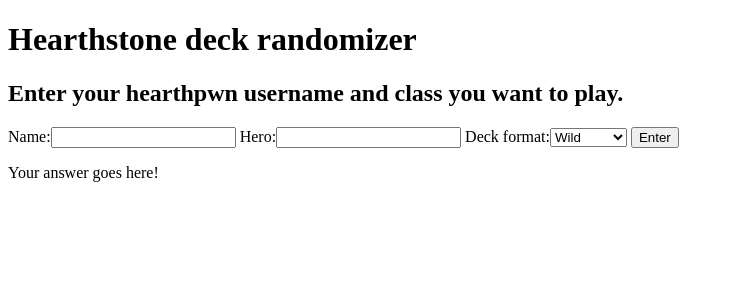
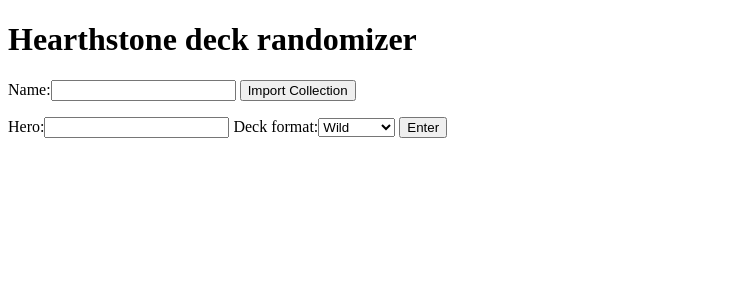
Before and after one commit to Birath/hearthstone-deck-randomizer, a Django app: page / in a window 1280 px wide. Shown: the top 300 px of the page, without its empty margins (0-734 px from the left). Run offline with Django 3.2, Linux system fonts and the light colour scheme; some libraries are stand-ins or nearby versions.

Commit message:
Finished work on updating deck without reloading

```diff
--- a/deck_randomizer/views.py
+++ b/deck_randomizer/views.py
@@ -1,14 +1,16 @@
 import random
 import time
+
+from django.http import JsonResponse
+from django.shortcuts import render
+from hearthstone import deckstrings
+from hearthstone.enums import FormatType
 
 from deck_randomizer.forms import FormatForm, NameForm, HeroForm
 from deck_randomizer.models import Card
 from deck_randomizer.utils import hearthpwn_scarper, \
-    get_current_standard_sets, create_dbfid_deck, get_filtered_collection
-from django.http import HttpResponseRedirect, JsonResponse
-from django.shortcuts import render
-from hearthstone import deckstrings
-from hearthstone.enums import FormatType
+    get_current_standard_sets, create_dbfid_deck, get_filtered_collection, \
+    get_amount_of_cards
 
 
 # Create your views here.
@@ -18,32 +20,15 @@
         name_form = NameForm()
         format_form = FormatForm()
         context = {
-            "no_collection": True,
             "name_form": name_form,
             "format_form": format_form,
             "hero_form": hero_form
         }
         return render(request, "index.html", context)
-        # else:
-        #     hero_form = HeroForm(request.POST)
-        #     name_form = NameForm(request.POST)
-        #     format_form = FormatForm(request.POST)
-        #     forms = [hero_form, name_form, format_form]
-        #     if all(map(lambda x: x.is_valid(), forms)):
-        #         request.session["user_name"] = name_form.cleaned_data['name']
-        #         request.session['hero'] = hero_form.cleaned_data['hero']
-        #         request.session['format'] = format_form.cleaned_data['deck_format']
-        #         return HttpResponseRedirect('/deck/')
 
 
 def generate_deck(request):
-    print()
-    # hearthpwn_user_name = request.session.get('user_name')
-    # desired_class = request.session.get('hero')
-    # Format is stored in list, so we have to turn it to a string
-    # deck_format = request.session.get('format')[0]
 
-    hearthpwn_user_name = request.GET.get('name')
     desired_class = request.GET.get('hero')
     deck_format = request.GET.get('format')
 
@@ -52,14 +37,8 @@
     else:
         deck_format = FormatType.FT_WILD
 
-    # Get collection from session if possible, saves time due to no request
-    # if not request.session.get('full_collection', default=False):
-    print("Getting collection from Hearthpwn")
-    full_collection = hearthpwn_scarper(hearthpwn_user_name)
-    request.session["full_collection"] = full_collection
-    # else:
-    #    print("Getting collection from session")
-    #    full_collection = request.session.get("full_collection")
+    print("Getting collection from session")
+    full_collection = request.session.get("full_collection")
 
     hero_collection = get_filtered_collection(full_collection, desired_class)
     hero_id = {"priest": 813, "warrior": 7, "rogue": 930, "mage": 637,
@@ -76,11 +55,8 @@
                          "Kobolds & Catacombs"]
 
     filtered_collection = []
-    # Get card data from the database by card name
-    # card[0] name of card, card[1] amount of copies owned
     time_before = int(round(time.time() * 1000))
     for card in hero_collection:
-        print("Card", type(card[0]))
         card_object = Card.objects.get(name__exact=card[0])
         # Only add cards from standard format if standard format is chosen
         if deck_format == FormatType.FT_STANDARD and card_object.set \
@@ -92,9 +68,6 @@
                 filtered_collection += [[card_object.name,
                                          card_object.img_url, card[1],
                                          card_object.dbfId]] * 2
-                # filtered_collection.append([card_object.name,
-                #                             card_object.img_url,
-                #                             card[1], card_object.dbfId])
             else:
                 filtered_collection.append([card_object.name,
                                             card_object.img_url,
@@ -103,10 +76,6 @@
 
     # Create a deck by picking 30 random cards
     random_deck = random.sample(filtered_collection, 30)
-    # Debug
-    # with open("random_deck.txt", "+w") as f:
-    #     for card in random_deck:
-    #         f.write(card[0] + "\n")
 
     # Creates the deckstring the hearthstone python module
     db_deck = create_dbfid_deck(random_deck)
@@ -124,6 +93,24 @@
     return render(request, "deck.html", context)
 
 
+def import_collection(request):
+    name = request.GET.get('name')
+    full_collection = hearthpwn_scarper(name)
+    if full_collection is False:
+        answer = "Could not import collection. Make sure that your " \
+                 "collection is set to public and try again "
+
+    else:
+        request.session["full_collection"] = full_collection
+        cards_owned = get_amount_of_cards(full_collection)
+        answer = "Imported {} cards from {}'s collection".format(cards_owned,
+                                                                 name)
+    data = {
+        "response": answer
+    }
+    return JsonResponse(data)
+
+
 def update_test(request):
     # https://stackoverflow.com/questions/45906858/update-dom-without-reloading-the-page-in-django
     print("I got here")
--- a/hearthstone_deck_randomizer/urls.py
+++ b/hearthstone_deck_randomizer/urls.py
@@ -22,5 +22,7 @@
     url(r'^$', views.index, name="index"),
     url(r'^index', views.index, name="index"),
     url(r'^deck', views.generate_deck, name='generate_deck'),
-    url(r'^submit', views.update_test, name='update')
+    url(r'^submit', views.update_test, name='update'),
+    url(r'^import_collection', views.import_collection,
+        name='import_collection')
 ]
--- a/templates/deck.html
+++ b/templates/deck.html
@@ -9,7 +9,6 @@
         <p>{{ deckstring }}</p>
         {% for card_name, card_url, card_amount, card_id in cards %}
             <p>{{ card_name }}, {{ card_amount }}</p>
-            <img src="{{ card_url }}" />
         {% endfor %}
 
     {% endif %}
--- a/templates/index.html
+++ b/templates/index.html
@@ -6,21 +6,18 @@
 </head>
 <body>
     <h1>Hearthstone deck randomizer</h1>
-    {% if no_collection %}
-        <h2>Enter your hearthpwn username and class you want to play.</h2>
+    <form>
+        {% csrf_token %}
+        {{ name_form }}
+        <input type="button" value="Import Collection" id="import-collection"/>
+    </form>
+    <p id="import-response"></p>
     <form>
         {% csrf_token  %}
-           {% comment %}  <input type="text" name="user_name" id="user_name" size="21" maxlength="150" />
-            <input type="text" name="class" id="class" size="21" maxlength="150" /> {% endcomment %}
-            {{ name_form }}
         {{ hero_form }}
         {{ format_form }}
        <input type="button" value="Enter" id="submit"/>
-{#             <button type="button" id=“sender”>Send data</button><br>#}
     </form>
-    {% endif %}
-    <p id="update_text">Your answer goes here!</p>
-
     <div id="deck">
         {% include 'deck.html' %}
     </div>
@@ -35,37 +32,41 @@
 </body>
 
 <script>
+    $('#import-collection').click(function () {
+        event.preventDefault();
+        console.log('Importing collection');
+        document.getElementById('import-response').innerHTML = "Importing collection...";
+        $.ajax({
+            url: 'import_collection',
+            data: {
+                'name':  $('#id_name').val()
+            },
+            dataType: 'json',
+            success: function (data) {
+                document.getElementById('import-response').innerHTML = data['response']
+            }
+        })
+
+    });
+    // Sends chosen class and format to the server and which generate
+    // and returns a deck which is rendered
     $('#submit').click(function () {
         event.preventDefault();
         console.log('Clicked');
         $.ajax({
             url: 'deck',
             data: {
-                'name' : $('#id_name').val(),
                 'hero' : $('#id_hero').val(),
                 'format' : $('#id_deck_format').val()
             },
             dataType: 'html',
             success: function (data) {
                 console.log('Loading html');
-                $('#deck').html('').load(
-                    "/deck"
-                )
-                //document.getElementById('update_text').innerHTML = data['response'];
+                $('#deck').html(data)
+
             }
 
         })
-        render_deck()
     });
 </script>
-
-<script>
-    function render_deck() {
-        console.log('Loading html');
-        $('#deck').html('').load(
-                "{% url 'generate_deck' %}"
-        )
-    }
-</script>
-
 </html>
```
Also changed, not shown: deck_randomizer/utils.py (+15 -4 lines). Lines whose indentation alone changed are shown as unchanged.
